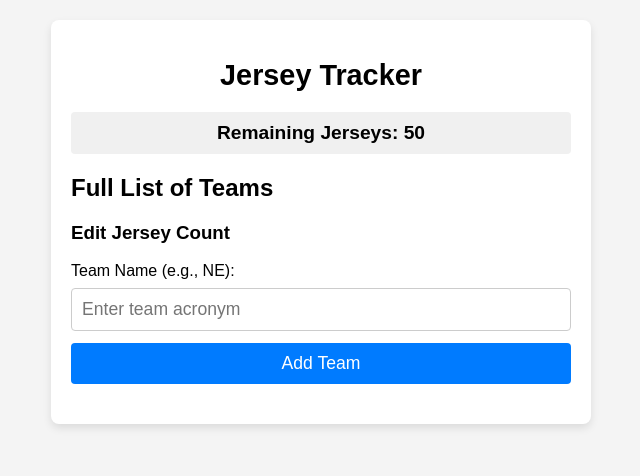
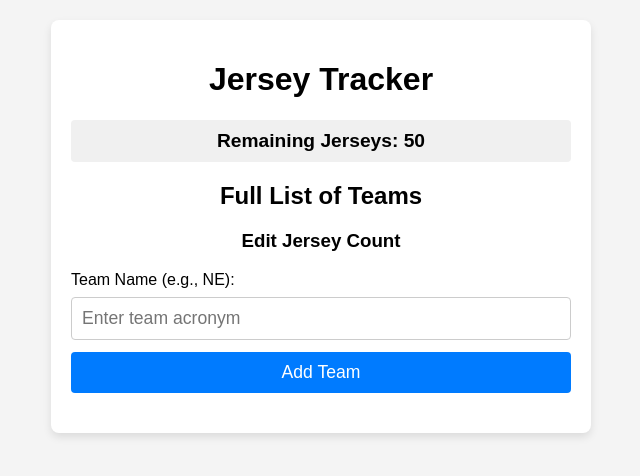
Before and after one commit to kettlebelle9000/jerseyapp, a plain HTML site: page index.html in a window 1280 px wide. Shown: the whole page, without its empty margins (319-959 px from the left). Drawn offline with Linux system fonts and the light colour scheme.

Commit message:
Refactor CSS styles and add headings support

```diff
--- a/style.css
+++ b/style.css
@@ -1,7 +1,6 @@
 body { font-family: Arial, sans-serif; padding: 20px; margin: 0; background-color: #f4f4f4; }
 
-h1 {
-  font-size: 1.8rem;
+h1, h2, h3 {
   text-align: center;
 }
 
```
